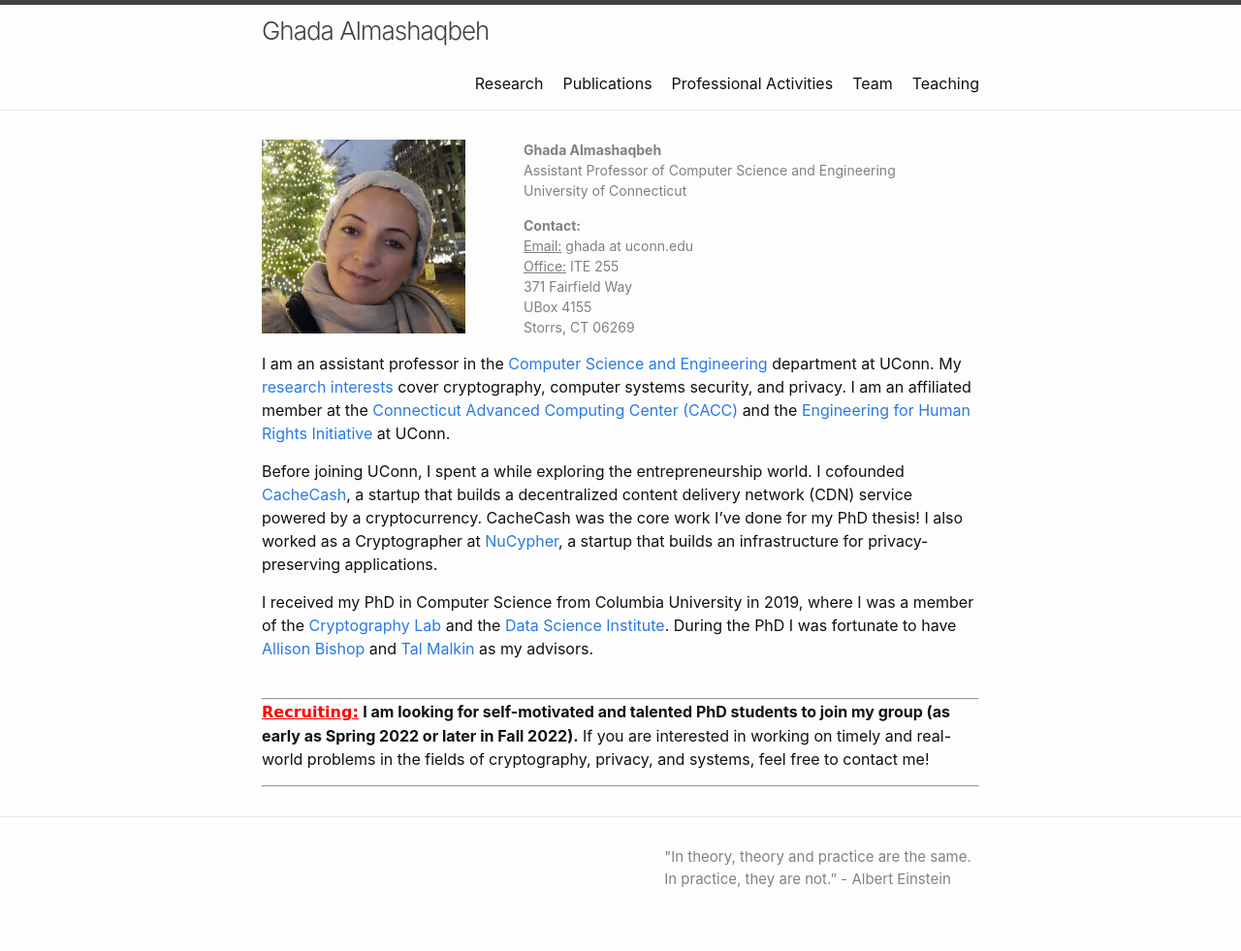
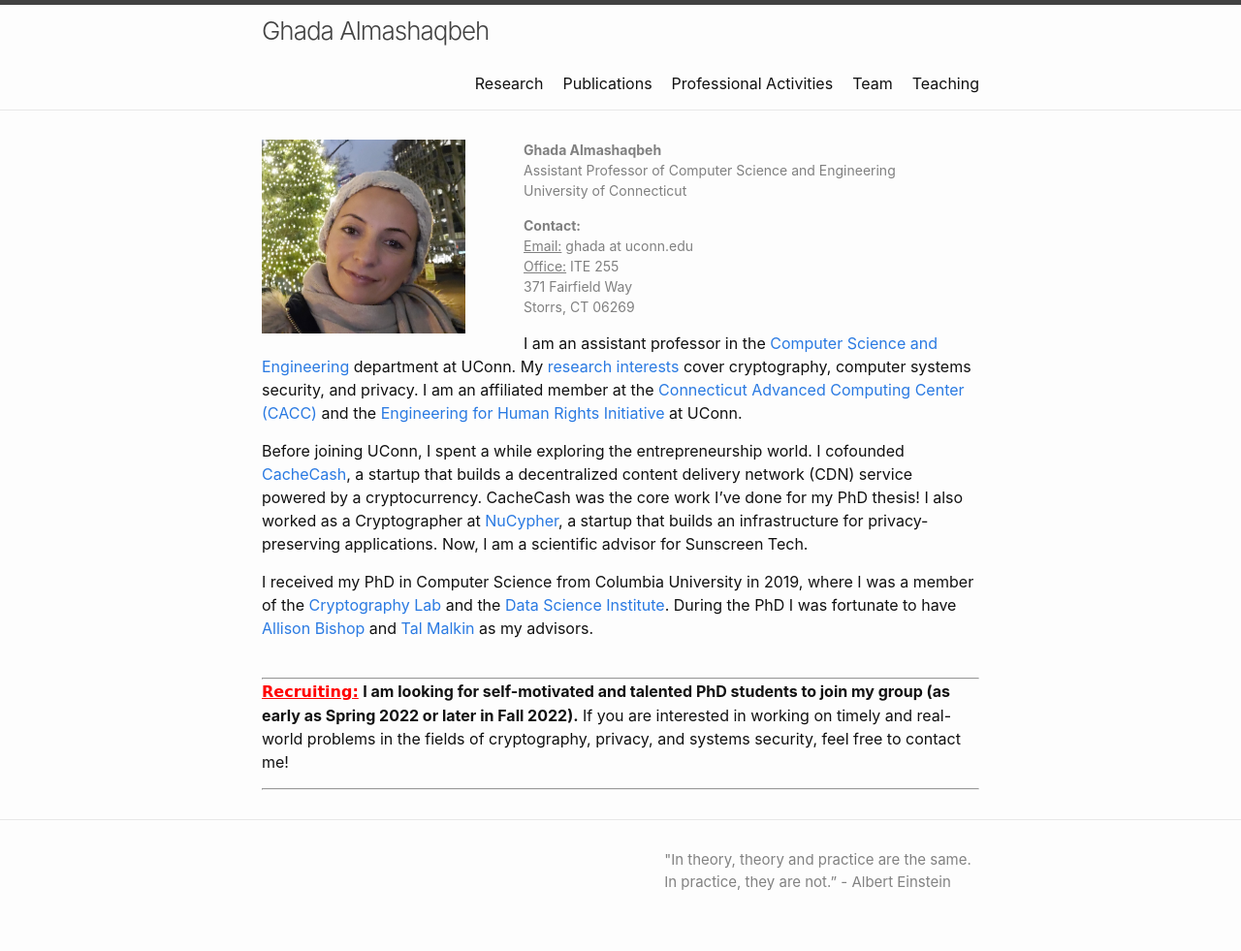
Before and after one commit to GhadaAlmashaqbeh/GhadaAlmashaqbeh.github.io, a Jekyll site: the page built from index.md, in a window 1280 px wide. Shown: the whole page at 97% size. Built offline with Jekyll 4.4.1, drawn with Linux system fonts in a browser that asks for light colours.

Commit message:
edit index

```diff
--- a/index.md
+++ b/index.md
@@ -12,7 +12,7 @@ layout: default
        <div class="content">
           <span style="color:grey;font-size:14px;">
             <p><b>Ghada Almashaqbeh</b> <br/> Assistant Professor of Computer Science and Engineering <br/> University of Connecticut </p>
-            <p> <b>Contact:</b> <br/> <u>Email:</u> ghada at uconn.edu <br/> <u>Office:</u> ITE 255 <br/> 371 Fairfield Way <br/> UBox 4155 <br/> Storrs, CT  06269</p>
+            <p> <b>Contact:</b> <br/> <u>Email:</u> ghada at uconn.edu <br/> <u>Office:</u> ITE 255 <br/> 371 Fairfield Way <br/> Storrs, CT  06269</p>
           </span>
        </div>
     </div>
@@ -21,13 +21,13 @@ layout: default
 
 I am an assistant professor in the [Computer Science and Engineering](https://www.cse.uconn.edu/) department at UConn. My [research interests](/research/) cover cryptography, computer systems security, and privacy. I am an affiliated member at the [Connecticut Advanced Computing Center (CACC)](https://cacc.uconn.edu/) and the [Engineering for Human Rights Initiative](https://engineeringforhumanrights.uconn.edu/) at UConn.
 
-Before joining UConn, I spent a while exploring the entrepreneurship world. I cofounded [CacheCash](https://cachecash.com), a startup that builds a decentralized content delivery network (CDN) service powered by a cryptocurrency. CacheCash was the core work I've done for my PhD thesis! I also worked as a Cryptographer at [NuCypher](https://www.nucypher.com/), a startup that builds an infrastructure for privacy-preserving applications.
+Before joining UConn, I spent a while exploring the entrepreneurship world. I cofounded [CacheCash](https://cachecash.com), a startup that builds a decentralized content delivery network (CDN) service powered by a cryptocurrency. CacheCash was the core work I've done for my PhD thesis! I also worked as a Cryptographer at [NuCypher](https://www.nucypher.com/), a startup that builds an infrastructure for privacy-preserving applications. Now, I am a scientific advisor for Sunscreen Tech.
 
 I received my PhD in Computer Science from Columbia University in 2019, where I was a member of the [Cryptography Lab](http://www.cs.columbia.edu/crypto) and the [Data Science Institute](https://datascience.columbia.edu/). During the PhD I was fortunate to have [Allison Bishop](https://www.thecomputersciencecomedian.com) and [Tal Malkin](http://www.cs.columbia.edu/~tal) as my advisors.
 <br/>
 <br/>
 
 ---------------------------------------
-**<span style="color:red;font-family: 'Comic Sans MS';"><u>Recruiting:</u></span>** **I am looking for self-motivated and talented PhD students to join my group (as early as Spring 2022 or later in Fall 2022).** If you are interested in working on timely and real-world problems in the fields of cryptography, privacy, and systems, feel free to contact me!
+**<span style="color:red;font-family: 'Comic Sans MS';"><u>Recruiting:</u></span>** **I am looking for self-motivated and talented PhD students to join my group (as early as Spring 2022 or later in Fall 2022).** If you are interested in working on timely and real-world problems in the fields of cryptography, privacy, and systems security, feel free to contact me!
 
 ---------------------------------------
```
